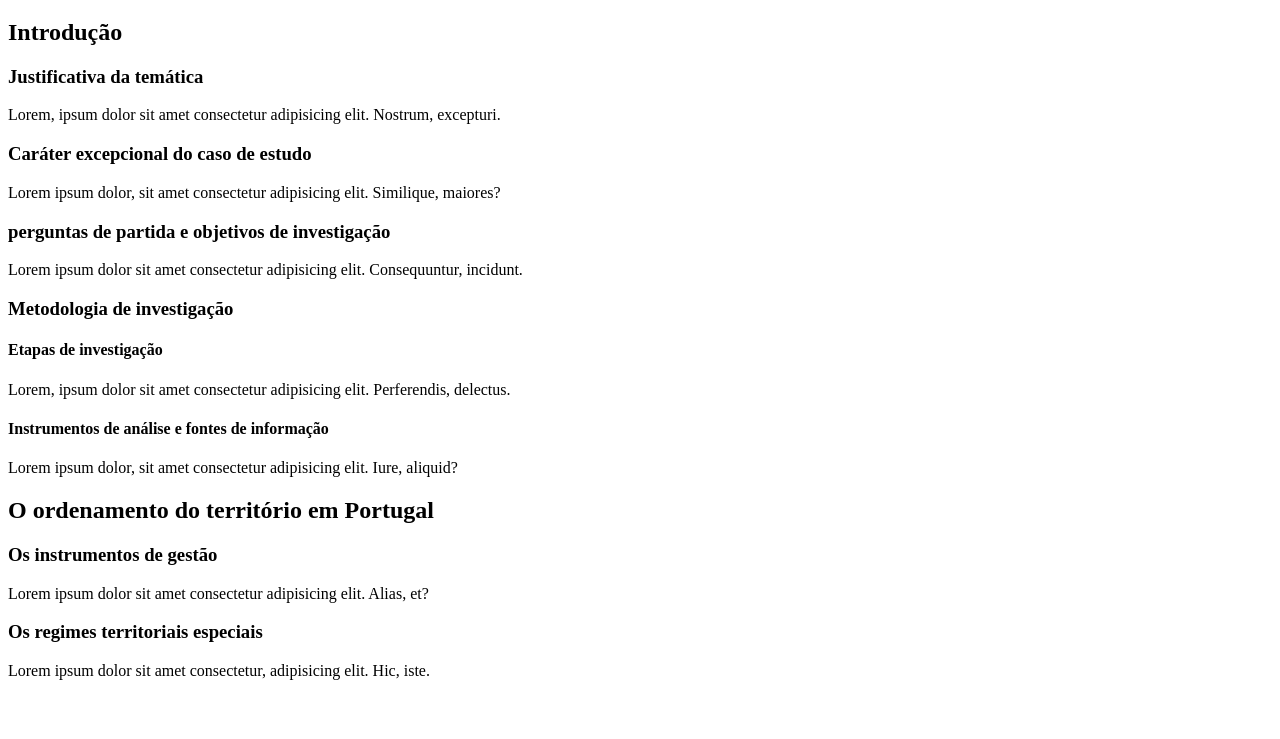
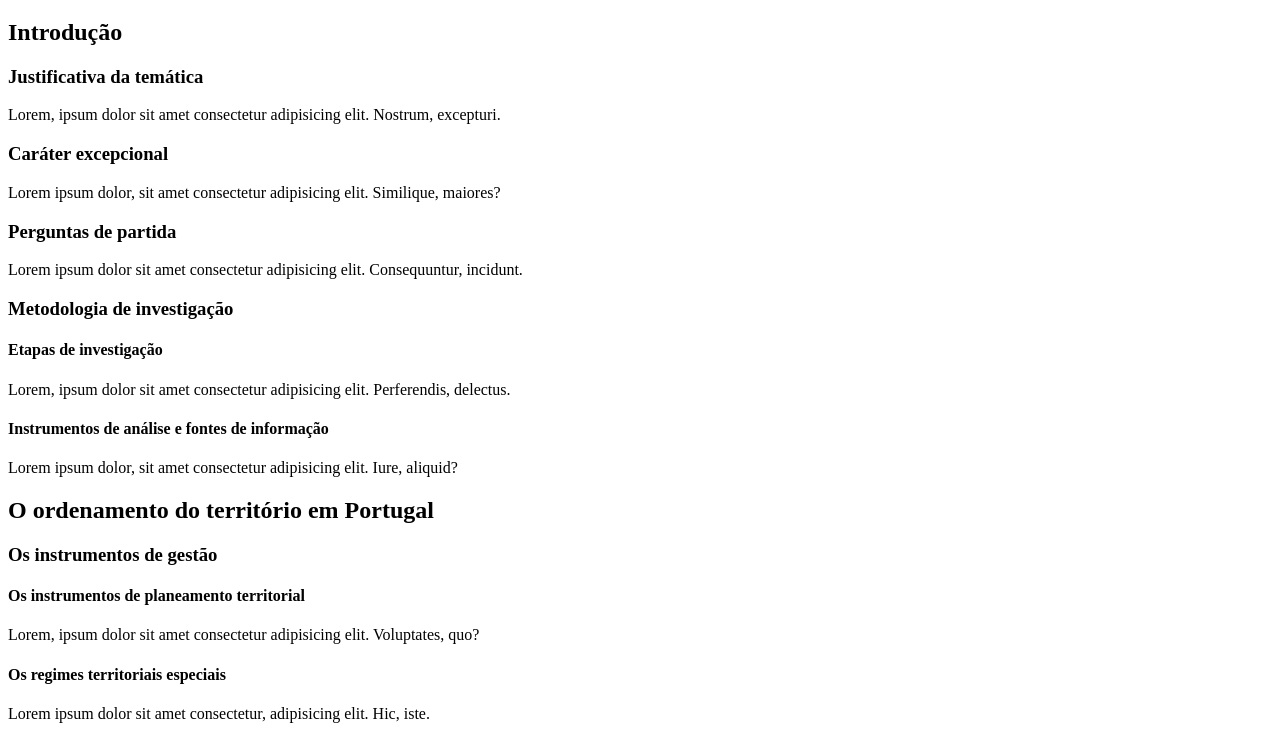
Before and after one commit to mateusadada/html5-css3-modulo1-cursoemvideo, a plain HTML site: page html-css/exercises/exercise_006/index.html in a window 1280 px wide. Shown: the part 143-882 px from the top of the page. Before the commit the page ends 839 px from the top, so only its background shows below. Drawn offline with Linux system fonts and the light colour scheme.

Commit message:
Ex 006 - Update index.html
Finished the code

```diff
--- a/html-css/exercises/exercise_006/index.html
+++ b/html-css/exercises/exercise_006/index.html
@@ -15,19 +15,21 @@
         <h2>Introdução</h2>
             <h3>Justificativa da temática</h3>
                 <p>Lorem, ipsum dolor sit amet consectetur adipisicing elit. Nostrum, excepturi.</p>
-            <h3>Caráter excepcional do caso de estudo</h3>
+            <h3>Caráter excepcional</h3>
                 <p>Lorem ipsum dolor, sit amet consectetur adipisicing elit. Similique, maiores?</p>
-            <h3>perguntas de partida e objetivos de investigação</h3>
+            <h3>Perguntas de partida</h3>
                 <p>Lorem ipsum dolor sit amet consectetur adipisicing elit. Consequuntur, incidunt.</p>
             <h3>Metodologia de investigação</h3>
                 <h4>Etapas de investigação</h4>
                     <p>Lorem, ipsum dolor sit amet consectetur adipisicing elit. Perferendis, delectus.</p>
                 <h4>Instrumentos de análise e fontes de informação</h4>
                     <p>Lorem ipsum dolor, sit amet consectetur adipisicing elit. Iure, aliquid?</p>
+
         <h2>O ordenamento do território em Portugal</h2>
             <h3>Os instrumentos de gestão</h3>
-                <p>Lorem ipsum dolor sit amet consectetur adipisicing elit. Alias, et?</p>
-            <h3>Os regimes territoriais especiais</h3>
-                <p>Lorem ipsum dolor sit amet consectetur, adipisicing elit. Hic, iste.</p>
+                <h4>Os instrumentos de planeamento territorial</h4>
+                    <p>Lorem, ipsum dolor sit amet consectetur adipisicing elit. Voluptates, quo?</p>
+                <h4>Os regimes territoriais especiais</h4>
+                    <p>Lorem ipsum dolor sit amet consectetur, adipisicing elit. Hic, iste.</p>
 </body>
 </html>
```
